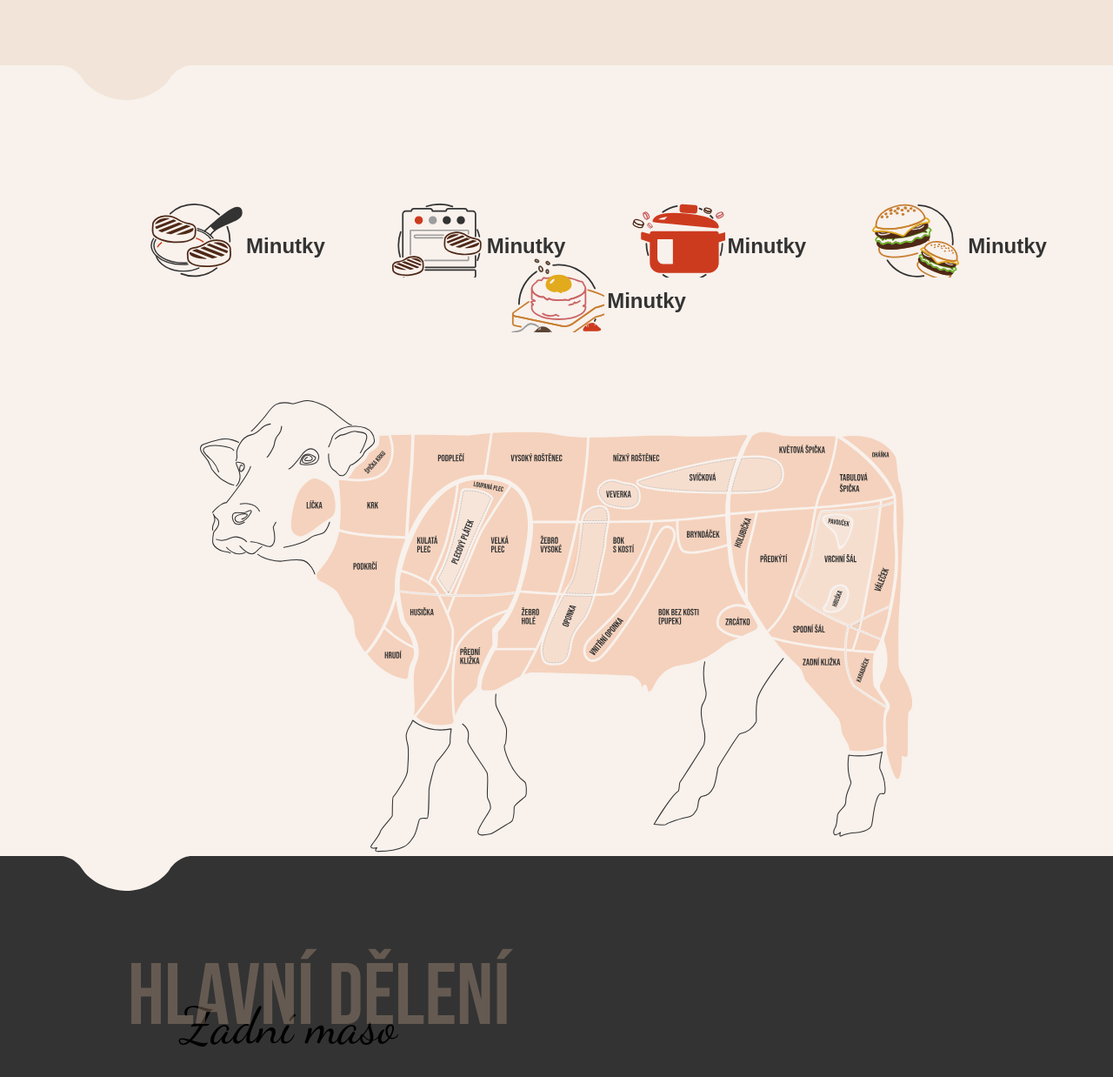
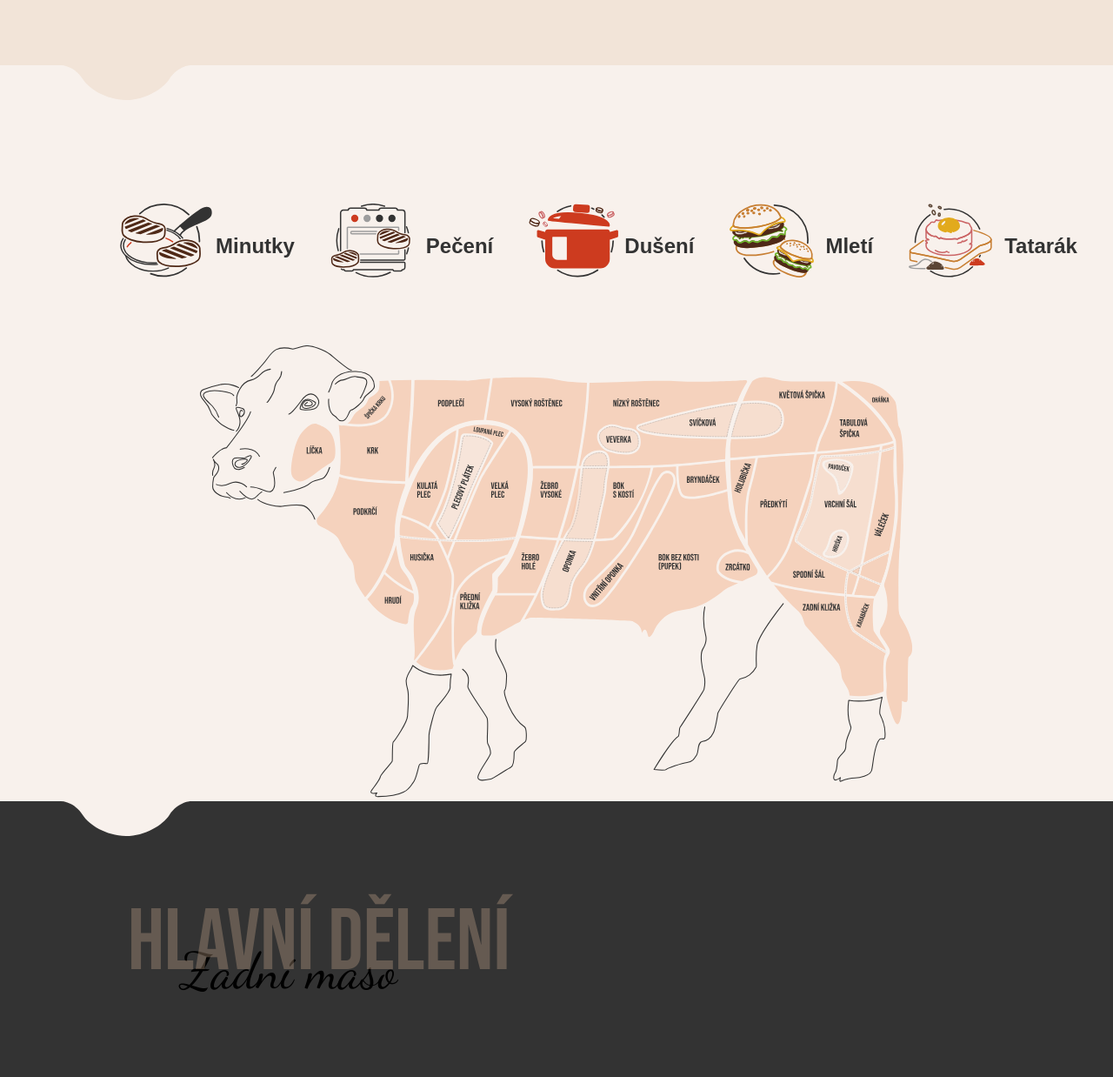
Before and after one commit to Petrnemec98/farmavrnak, a PHP site: page /maso in a window 1280 px wide. Shown: the part 889-2127 px from the top of the page at 87% size. Run offline with PHP 8.4, Linux system fonts and the light colour scheme.

Commit message:
Shortcut icon - oprava

```diff
--- a/maso.php
+++ b/maso.php
@@ -74,7 +74,7 @@
       <div class="shortcut-icon-svg peceni ">
       </div>
       <div class="shortcut-text">
-        <span>Minutky</span>
+        <span>Pečení</span>
       </div>
     </a>
   </div>
@@ -84,7 +84,7 @@
       <div class="shortcut-icon-svg duseni ">
       </div>
       <div class="shortcut-text">
-        <span>Minutky</span>
+        <span>Dušení</span>
       </div>
     </a>
   </div>
@@ -94,7 +94,7 @@
       <div class="shortcut-icon-svg mleti ">
       </div>
       <div class="shortcut-text">
-        <span>Minutky</span>
+        <span>Mletí</span>
       </div>
     </a>
   </div>
@@ -105,7 +105,7 @@
       <div class="shortcut-icon-svg tatarak ">
       </div>
       <div class="shortcut-text">
-        <span>Minutky</span>
+        <span>Tatarák</span>
       </div>
     </a>
   </div>
```
Also changed, not shown: assets/css/svg/Duseni_color_icon.svg, assets/css/svg/Hamburger_color_icon.svg, assets/css/svg/Peceni_color_icon.svg, assets/css/svg/Tatarak_color_icon.svg.
